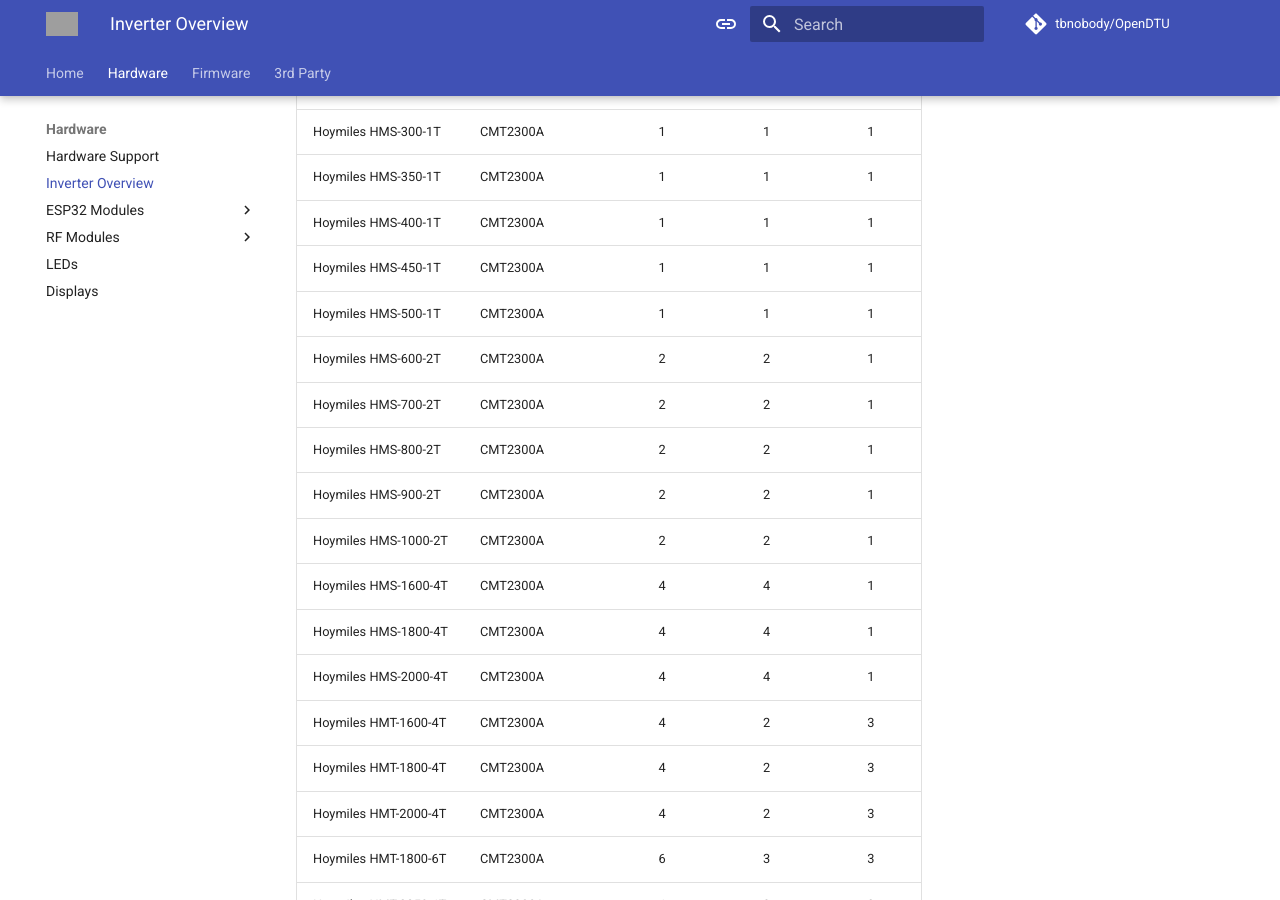
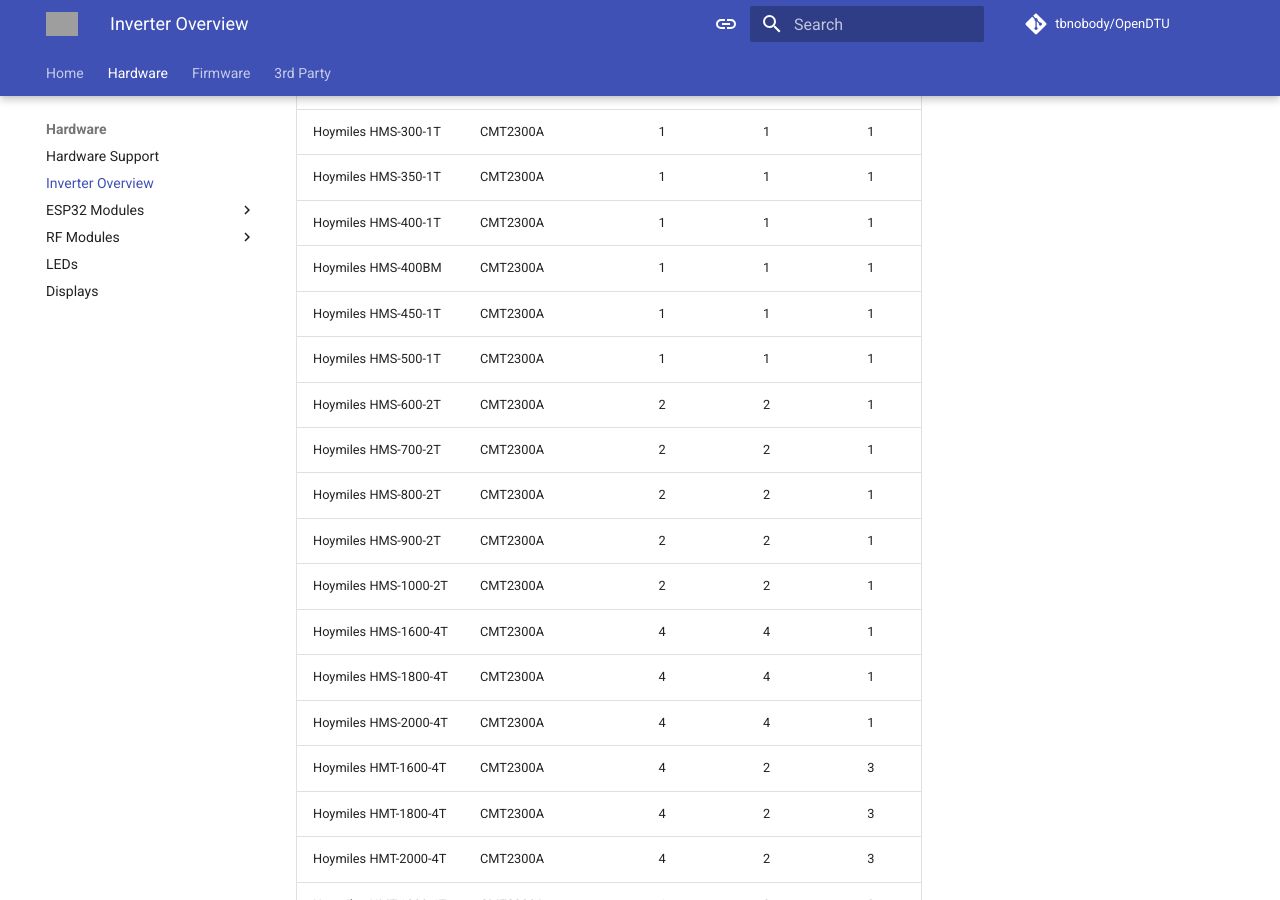
Before and after one commit to tbnobody/OpenDTU-docs, an MkDocs documentation site: the page built from docs/hardware/inverter_overview.md, in a window 1280 px wide and 900 px high, scrolled down 822 px. Built offline with MkDocs 1.6.1 and Material for MkDocs 9.7.7, drawn with Linux system fonts in a browser that asks for light colours; comment, search, counter and statistics services are not loaded; grey boxes are pictures that could not be loaded.

Commit message:
Added HMS-400BM to inverter overview

```diff
--- a/docs/hardware/inverter_overview.md
+++ b/docs/hardware/inverter_overview.md
@@ -20,6 +20,7 @@
 | Hoymiles HMS-300-1T  | CMT2300A           | 1         | 1           | 1         |
 | Hoymiles HMS-350-1T  | CMT2300A           | 1         | 1           | 1         |
 | Hoymiles HMS-400-1T  | CMT2300A           | 1         | 1           | 1         |
+| Hoymiles HMS-400BM   | CMT2300A           | 1         | 1           | 1         |
 | Hoymiles HMS-450-1T  | CMT2300A           | 1         | 1           | 1         |
 | Hoymiles HMS-500-1T  | CMT2300A           | 1         | 1           | 1         |
 | Hoymiles HMS-600-2T  | CMT2300A           | 2         | 2           | 1         |
```
